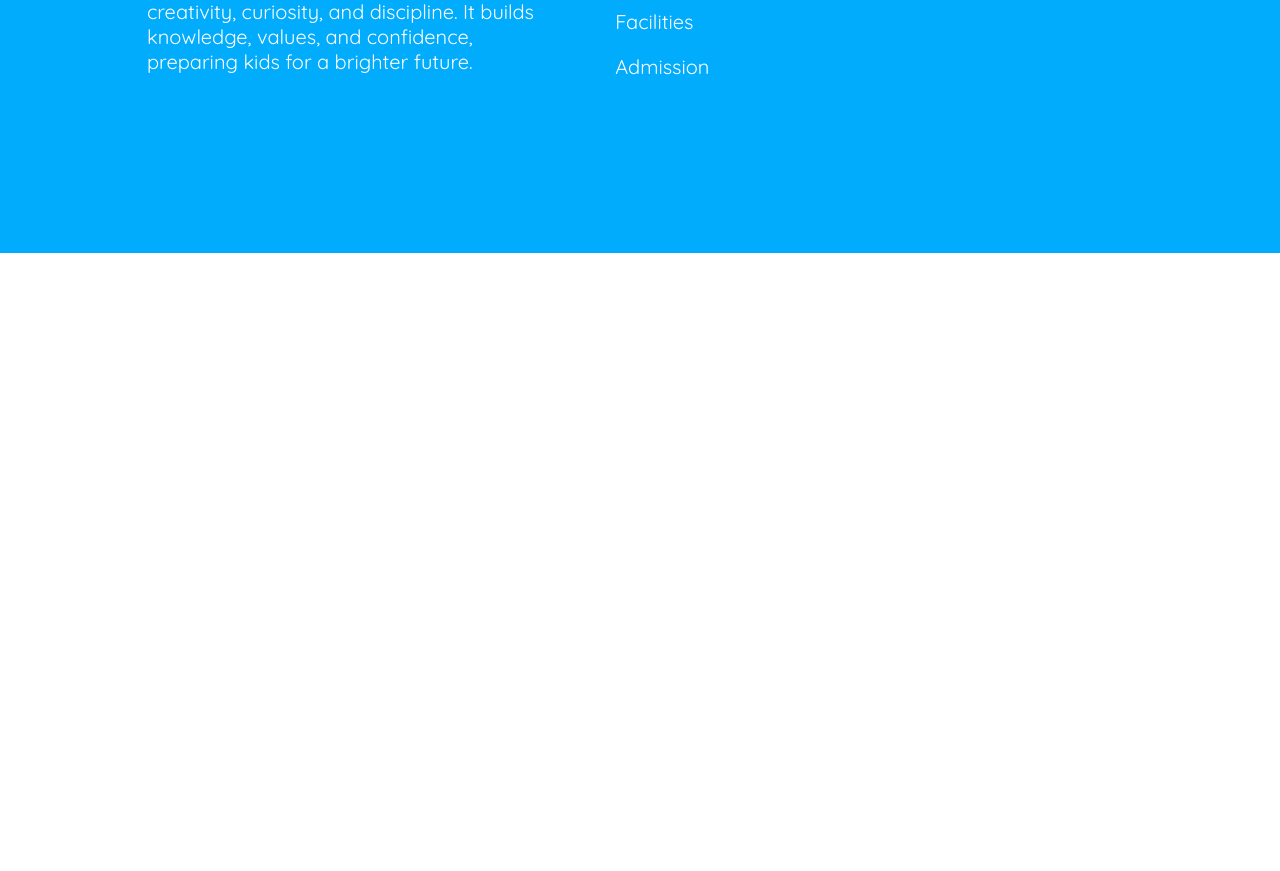
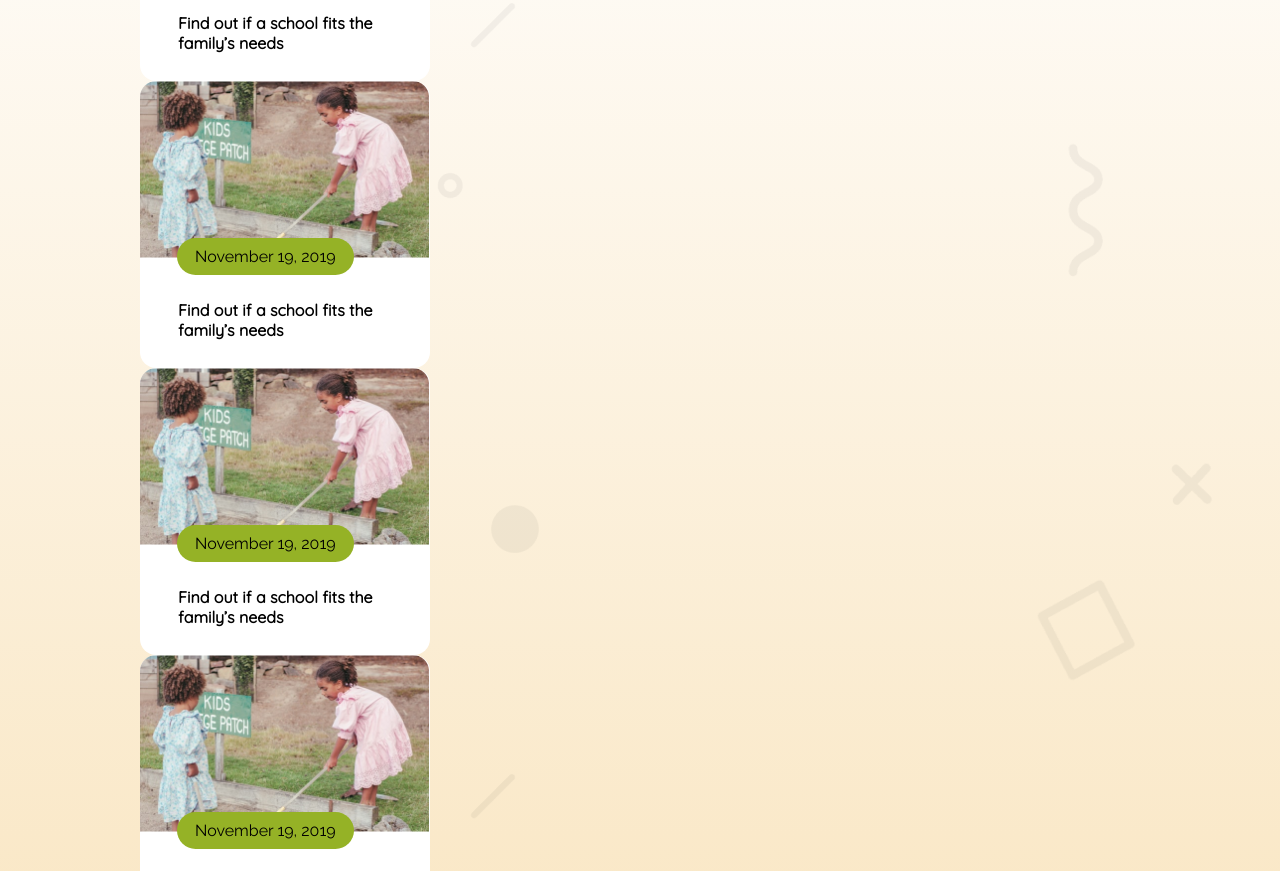
Before and after one commit to MHoshen/kids-school, a plain HTML site: page index.html in a window 1280 px wide. Shown: the part 266-1137 px from the top of the page. Before the commit the page ends 800 px from the top, so only its background shows below. Drawn offline with Linux system fonts and the light colour scheme.

Commit message:
main section

```diff
--- a/index.html
+++ b/index.html
@@ -12,11 +12,57 @@
     </header>
     <main>
       <!-- <h1>I am main</h1> -->
+      <section class="section-container">
+        <!-- <div>
+          <img src="assets/story-1.png" alt="" />
+          <h2>A fun toddler coloring training on classroom</h2>
+          <p>
+            Beautiful branding for changes by Never Now in Australia. changes is
+            a platform for open discussion in an inclusive and collaborative
+            environment, providing the...
+          </p>
+        </div> -->
+        <div class="card">
+          <img src="assets/story-2.png" alt="Story abou kids" />
+          <div class="card-date raleway-regular font-medium card-date-bg1">
+            <data value="November 19, 2019">November 19, 2019</data>
+          </div>
+          <p class="font-bold">Find out if a school fits the family’s needs</p>
+        </div>
+        <div class="card">
+          <img src="assets/story-2.png" alt="Story abou kids" />
+          <div class="card-date raleway-regular font-medium card-date-bg1">
+            <data value="November 19, 2019">November 19, 2019</data>
+          </div>
+          <p class="font-bold">Find out if a school fits the family’s needs</p>
+        </div>
+        <div class="card">
+          <img src="assets/story-2.png" alt="Story abou kids" />
+          <div class="card-date raleway-regular font-medium card-date-bg1">
+            <data value="November 19, 2019">November 19, 2019</data>
+          </div>
+          <p class="font-bold">Find out if a school fits the family’s needs</p>
+        </div>
+        <div class="card">
+          <img src="assets/story-2.png" alt="Story abou kids" />
+          <div class="card-date raleway-regular font-medium card-date-bg1">
+            <data value="November 19, 2019">November 19, 2019</data>
+          </div>
+          <p class="font-bold">Find out if a school fits the family’s needs</p>
+        </div>
+        <div class="card">
+          <img src="assets/story-2.png" alt="Story abou kids" />
+          <div class="card-date raleway-regular font-medium card-date-bg1">
+            <data value="November 19, 2019">November 19, 2019</data>
+          </div>
+          <p class="font-bold">Find out if a school fits the family’s needs</p>
+        </div>
+      </section>
     </main>
     <footer>
-      <div class="footer-container">
+      <div class="footer-container disply-flex">
         <div class="footer-logo-container">
-          <div class="footer-logo">
+          <div class="footer-logo disply-flex">
             <img src="assets/logo-2.png" alt="Kids Education logo" />
             <h3 class="footer-logo-title txt-size-42 txt-size-32-sx">
               Kid <br />
@@ -31,7 +77,7 @@
         </div>
         <div class="footer-nav">
           <h3 class="footer-nav-title txt-size-24">About School</h3>
-          <ul class="footer-nav-items font-medium txt-size-20">
+          <ul class="footer-nav-items font-medium txt-size-20 disply-flex">
             <li><a href="">Home</a></li>
             <li><a href="">About</a></li>
             <li><a href="">Facilities</a></li>
--- a/styles/kidsschool.css
+++ b/styles/kidsschool.css
@@ -44,7 +44,66 @@
   font-size: 2.62rem;
 }
 
+.disply-flex {
+  display: flex;
+}
+
+.disply-grid {
+  display: grid;
+}
+
+.section-container {
+  padding: 60px 0;
+  margin: 0 140px;
+}
+
+.card {
+  max-width: 290px;
+  max-height: 301px;
+  border-radius: 16px;
+  background-color: white;
+  position: relative;
+}
+
+.card img {
+  max-width: 100%;
+  max-height: 177px;
+  border-top-left-radius: 16px;
+  border-top-right-radius: 16px;
+}
+
+.card p {
+  padding: 38px 38px 28px 38px;
+}
+
+.card-date {
+  border-radius: 48px;
+
+  padding: 9px 18px;
+  max-width: 174px;
+  position: absolute;
+  top: 157px;
+  left: 37px;
+}
+
+.card-date-bg1 {
+  background-color: #95b226;
+}
+
 /* #endregion shared */
+
+/* #region main */
+main {
+  background-image: url("../assets/bg.png"),
+    linear-gradient(0deg, rgb(248, 224, 180), white);
+
+  /* height: 1000px; */
+}
+/* #endregion main */
+
+/* #region our stories */
+
+/* #endregion our stories */
 
 /* #region footer */
 footer {
@@ -56,13 +115,11 @@ footer {
   padding-top: 123px;
   padding-bottom: 174px;
   color: white;
-  display: flex;
   justify-content: space-between;
   align-items: start;
 }
 
 .footer-logo {
-  display: flex;
   align-items: center;
   gap: 11px;
   height: 81.65px;
@@ -86,7 +143,6 @@ footer {
 }
 .footer-nav-items {
   list-style: none;
-  display: flex;
   flex-direction: column;
   gap: 20px;
 }
@@ -133,4 +189,4 @@ footer {
   }
 }
 
-/*  */
+/* #endregion media queries */
```
